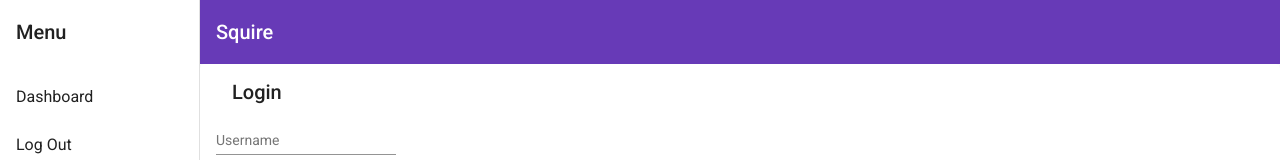
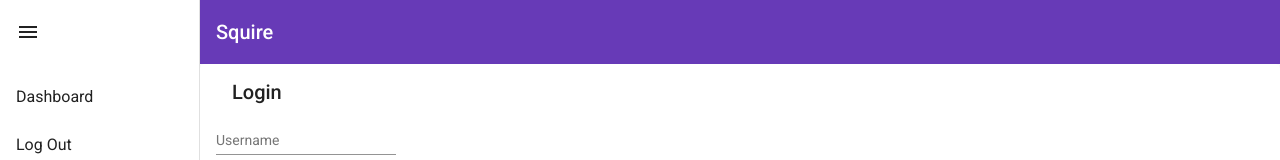
Before and after one commit to Dmonroe3795/Project2, an Angular app in the folder Proj2NG/: page /login in a window 1280 px wide. Shown: the top 160 px of the page. Built offline with nearby package versions, Linux system fonts and the light colour scheme.

Commit message:
Style changes

```diff
--- a/Proj2NG/src/app/component/nav/nav.component.html
+++ b/Proj2NG/src/app/component/nav/nav.component.html
@@ -3,7 +3,9 @@
       [attr.role]="(isHandset$ | async) ? 'dialog' : 'navigation'"
       [mode]="(isHandset$ | async) ? 'over' : 'side'"
       [opened]="(isHandset$ | async) === false">
-    <mat-toolbar (click) = "drawer.toggle()">Menu</mat-toolbar>
+    <mat-toolbar (click) = "drawer.toggle()">
+        <mat-icon aria-label="Side nav toggle icon">menu</mat-icon>
+    </mat-toolbar>
     <mat-nav-list>
       <a mat-list-item routerLink="/dashboard">Dashboard</a>
       <!-- <a mat-list-item [routerLink]="[{outlets: { main: ['/nav'], content: ['/']}}]">Account Setting</a> -->
@@ -11,7 +13,7 @@
     </mat-nav-list>
   </mat-sidenav>
   <mat-sidenav-content style="justify-content: center; background-color: white;">
-    <mat-toolbar color="primary">
+    <mat-toolbar color="primary" (click) = "drawer.toggle()">
       <button
         type="button"
         aria-label="Toggle sidenav"
@@ -20,7 +22,7 @@
         *ngIf="isHandset$ | async">
         <mat-icon aria-label="Side nav toggle icon">menu</mat-icon>
       </button>
-      <span (click) = "drawer.toggle()">{{global.title}}</span>
+      <span>{{global.title}}</span>
     </mat-toolbar>
     <div style="justify-content: center;">
         <router-outlet style="justify-content: center;"></router-outlet>
```
